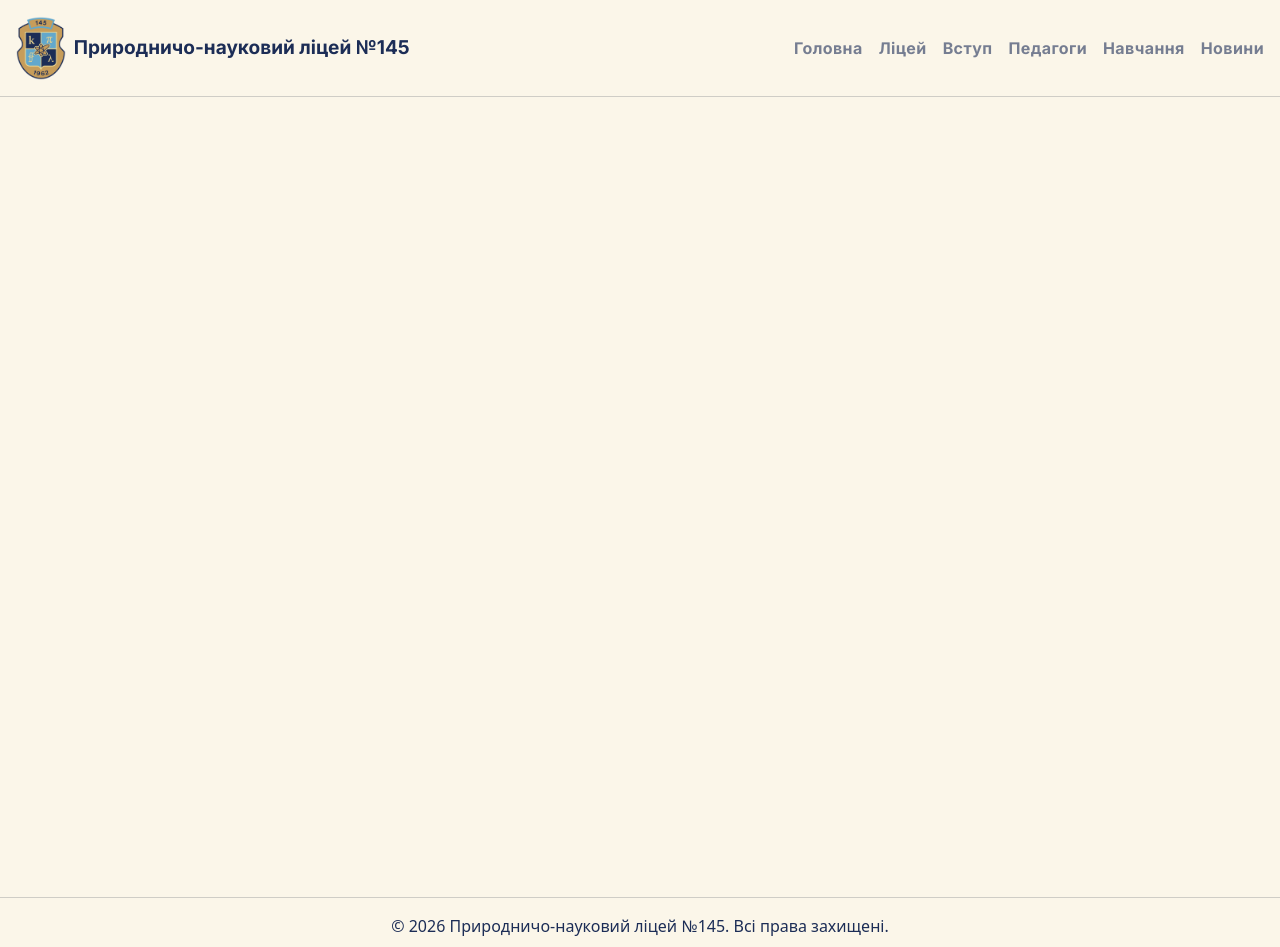
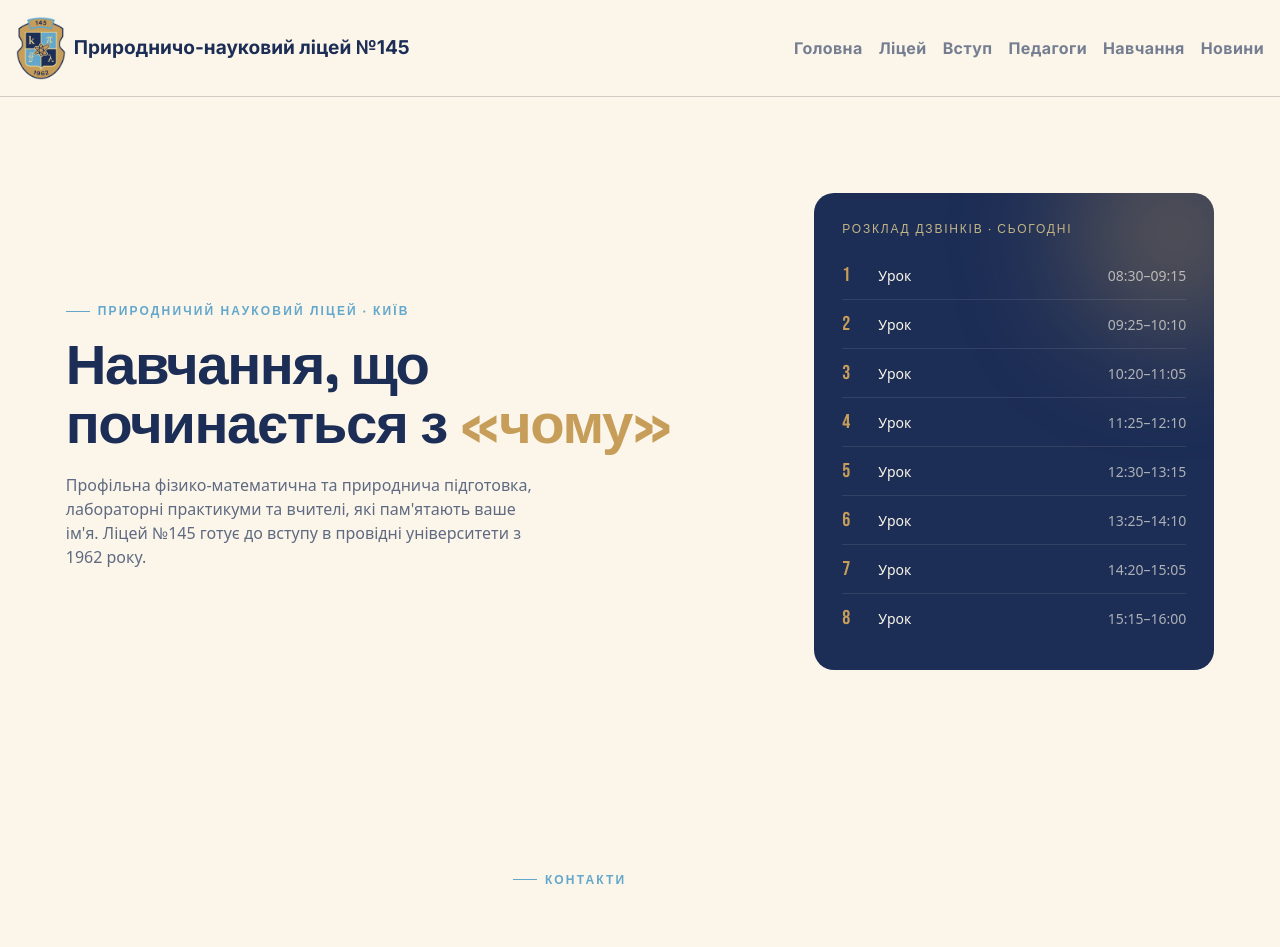
Before and after one commit to 0xNiWt/pnl, a Next.js app: page / in a window 1280 px wide. Shown: the top 947 px of the page. Built offline with nearby package versions, Linux system fonts and the light colour scheme.

Commit message:
NEEEW UPDATE UOYYYY

```diff
--- a/app/page.tsx
+++ b/app/page.tsx
@@ -2,13 +2,17 @@ import Image from "next/image";
 import Header from "@/components/Header";
 import Hero from "@/components/Hero";
 import Footer from "@/components/Footer";
+import Preloader from "@/components/Preloader";
+import Contact from "@/components/Contact";
 
 export default function Home() {
   return (
-    <div className="bg-background min-h-screen flex flex-col">
+    <main className="bg-background min-h-screen flex flex-col">
+      {/* <Preloader /> */}
       <Header />
       <Hero />
+      <Contact />
       <Footer />
-    </div>
+    </main>
   );
 }
--- /dev/null
+++ b/components/Contact.tsx
@@ -0,0 +1,12 @@
+export default function Contact() {
+    return (
+        <section className="max-w-7xl mx-auto grid grid-cols-1 md:grid-cols-[1.1fr_0.9fr] items-start md:items-center gap-8 md:gap-12 px-5 md:px-6 py-10 md:py-24" id="contact">
+            <div className="text-center md:text-left">
+                <span className="inline-flex items-center gap-2 font-grotesk text-xs font-semibold uppercase tracking-[0.18em] text-secondary mb-4">
+                    <span className="w-6 h-px bg-secondary" />
+                    Контакти
+                </span>
+            </div>
+        </section>
+    );
+}
--- a/components/Footer.tsx
+++ b/components/Footer.tsx
@@ -3,7 +3,7 @@ export default function Footer() {
         <footer className="bg-background px-4 py-4 border-t border-gray-800/20">
             <div className="flex items-center justify-center flex-col gap-2">
                 <p className="text-primary text-sx">&copy; {new Date().getFullYear()} Природничо-науковий ліцей №145. Всі права захищені.</p>
-                <p className="text-gray-400 text-sm">Розроблено GhostStudio</p>
+                <p className="text-gray-400 text-sm">Розроблено <a href="https://ghoststudio.online" target="_blank" rel="noopener noreferrer" className="transition-all hover:text-primary">GhostStudio</a></p>
             </div>
         </footer>
     )
--- a/components/Header.tsx
+++ b/components/Header.tsx
@@ -1,5 +1,6 @@
 'use client';
 
+import Image from "next/image";
 import { motion } from "motion/react";
 import { Menu } from 'lucide-react'
 import gerb from '@/public/gerb.png'
@@ -15,8 +16,8 @@ export default function Header() {
                     className="flex items-center justify-between md:gap-12"
                 >
                         <div className="flex items-center gap-2">
-                            <img src={gerb.src} alt="Герб ліцею" className="h-16" />
-                            <h1 className="hidden md:flex text-primary text-[clamp(1rem,0.7143rem_+_0.5952vw,1.25rem)] font-inter font-bold">Природничо-науковий ліцей №145</h1>
+                            <Image src={gerb} alt="Герб ліцею" className="h-16 w-auto" priority />
+                            <h1 className="text-primary text-[clamp(1rem,0.7143rem_+_0.5952vw,1.25rem)] font-inter font-bold">Природничо-науковий ліцей №145</h1>
                         </div>
                         <nav>
                             <ul className="hidden space-x-4 md:flex">
--- a/components/Hero.tsx
+++ b/components/Hero.tsx
@@ -1,7 +1,56 @@
+'use client';
+
 export default function Hero() {
+    const lessons = [
+        { num: 1, time: "08:30–09:15" },
+        { num: 2, time: "09:25–10:10" },
+        { num: 3, time: "10:20–11:05" },
+        { num: 4, time: "11:25–12:10" },
+        { num: 5, time: "12:30–13:15" },
+        { num: 6, time: "13:25–14:10" },
+        { num: 7, time: "14:20–15:05" },
+        { num: 8, time: "15:15–16:00" },
+    ];
+
     return (
-        <div className="min-h-dvh flex items-center justify-center bg-[#FBF6E9]">
-            {/* <h1 className="text-7xl font-bold text-[#1C2D56]">ПНЛ ЙОПТААААА</h1> */}
-        </div>
-    )
+        <section className="max-w-7xl mx-auto grid grid-cols-1 md:grid-cols-[1.1fr_0.9fr] items-start md:items-center gap-8 md:gap-12 px-5 md:px-6 py-10 md:py-24" id="hero">
+            <div className="text-center md:text-left">
+                <span className="inline-flex items-center gap-2 font-grotesk text-xs font-semibold uppercase tracking-[0.18em] text-secondary mb-4">
+                    <span className="w-6 h-px bg-secondary" />
+                    Природничий науковий ліцей · Київ
+                </span>
+
+                <h1 className="font-grotesk font-bold text-primary leading-[1.05] tracking-tight text-[clamp(2rem,1.6rem+2.4vw,4.2rem)]">
+                    Навчання, що<br />починається з <span className="text-accent">«чому»</span>
+                </h1>
+
+                <p className="mt-5 text-base text-primary/70 max-w-[480px] mx-auto md:mx-0">
+                    Профільна фізико-математична та природнича підготовка, лабораторні
+                    практикуми та вчителі, які пам&apos;ятають ваше ім&apos;я. Ліцей №145 готує
+                    до вступу в провідні університети з 1962 року.
+                </p>
+            </div>
+
+            <div className="relative w-full max-w-[380px] md:max-w-[400px] mx-auto md:mx-0 md:justify-self-end overflow-hidden rounded-[20px] bg-primary p-7 text-background">
+                <div className="pointer-events-none absolute -right-16 -top-16 h-52 w-52 rounded-full bg-accent/35 blur-[60px]" />
+
+                <div className="mb-3.5 font-grotesk text-xs uppercase tracking-[0.15em] text-cream/80">
+                    Розклад дзвінків · Сьогодні
+                </div>
+
+                <div className="relative flex flex-col">
+                    {lessons.map((lesson) => (
+                        <div
+                            key={lesson.num}
+                            className="flex items-baseline gap-3 border-b border-background/10 py-2.5 text-sm last:border-none"
+                        >
+                            <span className="w-6 font-bebas text-xl text-accent">{lesson.num}</span>
+                            <span>Урок</span>
+                            <span className="ml-auto tabular-nums text-background/65">{lesson.time}</span>
+                        </div>
+                    ))}
+                </div>
+            </div>
+        </section>
+    );
 }
--- /dev/null
+++ b/components/Preloader.tsx
@@ -0,0 +1,77 @@
+"use client";
+import { useEffect, useState } from "react";
+
+export default function Preloader() {
+  const [loaded, setLoaded] = useState(false);
+  const [count, setCount] = useState(0);
+
+  useEffect(() => {
+    const duration = 1500;
+    const steps = 60;
+    const intervalTime = duration / steps;
+
+    const timer = setInterval(() => {
+      setCount((prev) => {
+        if (prev >= 100) {
+          clearInterval(timer);
+          return 100;
+        }
+        return prev + 2;
+      });
+    }, intervalTime);
+
+    const exitTimer = setTimeout(() => {
+      setLoaded(true);
+    }, 1800);
+
+    return () => {
+      clearInterval(timer);
+      clearTimeout(exitTimer);
+    };
+  }, []);
+
+  return (
+    <div
+      className={`fixed inset-0 z-[9999] bg-[#050505] flex flex-col justify-center items-center transition-all duration-[1000ms] ease-[cubic-bezier(0.87,0,0.13,1)] ${
+        loaded ? "-translate-y-full rounded-b-[100px]" : "translate-y-0 rounded-none"
+      }`}
+    >
+
+      <div className="absolute inset-0 bg-[radial-gradient(circle_at_center,_var(--tw-gradient-stops))] from-blue-900/10 via-black to-black opacity-50"></div>
+
+      <div className={`relative z-10 flex flex-col items-center transition-all duration-700 ${loaded ? "opacity-0 scale-90" : "opacity-100 scale-100"}`}>
+
+        <div className="relative mb-8">
+           <div className="absolute inset-0 bg-blue-500 blur-[60px] opacity-20 rounded-full animate-pulse"></div>
+           <div className="relative w-24 h-24 md:w-32 md:h-32 flex items-center justify-center">
+              <img
+                src="/logo.png"
+                alt="Logo"
+                className="w-full h-full object-contain drop-shadow-[0_0_15px_rgba(255,255,255,0.1)]"
+              />
+           </div>
+        </div>
+
+        <div className="text-center space-y-2">
+            <h1 className="font-display text-3xl md:text-5xl font-black text-white tracking-tighter uppercase">
+                The Dragons
+            </h1>
+
+            <div className="flex items-center justify-center gap-3 overflow-hidden">
+                <div className="h-[1px] w-8 bg-gray-700"></div>
+                <span className="font-mono text-sm md:text-base font-bold text-gray-400 tabular-nums">
+                    {count}%
+                </span>
+                <div className="h-[1px] w-8 bg-gray-700"></div>
+            </div>
+        </div>
+
+      </div>
+
+      <div className={`absolute bottom-10 font-mono text-[10px] text-gray-600 uppercase tracking-[0.3em] transition-opacity duration-500 ${loaded ? "opacity-0" : "opacity-100"}`}>
+        Season 2026 • Loading Assets
+      </div>
+
+    </div>
+  );
+}
```
